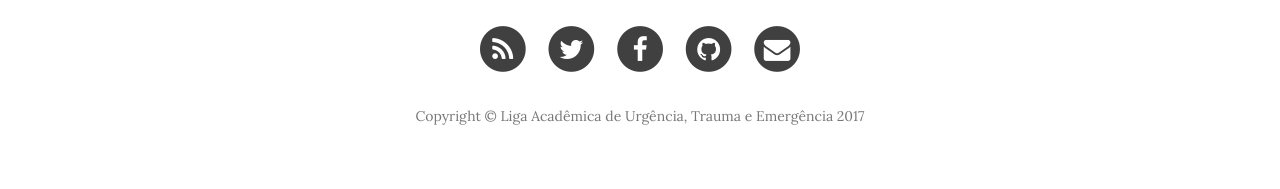
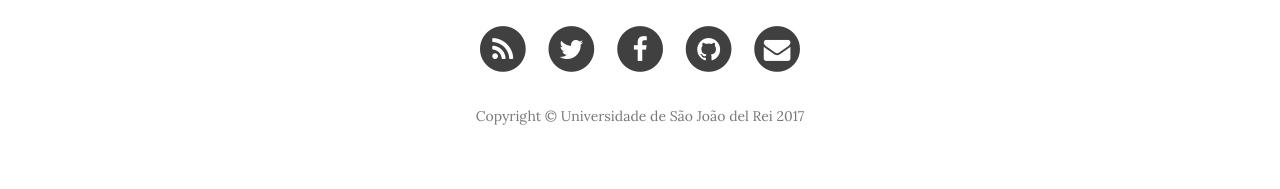
Before and after one commit to liga-academica-urgencia/liga-academica-urgencia.github.io, a Jekyll site: the page built from index.html, in a window 1280 px wide. Shown: the part 1911-2100 px from the top of the page. Built offline with Jekyll 4.4.1, drawn with Linux system fonts in a browser that asks for light colours; nearby versions of some CDN libraries; the list of posts is cut into pages by our own code.

Commit message:
adição da configuração

```diff
--- a/_config.yml
+++ b/_config.yml
@@ -2,7 +2,7 @@
 title: Liga Acadêmica de Urgência, Trauma e Emergência
 header-img: img/home-bg.jpg
 email: your-email@yourdomain.com
-copyright_name: Liga Acadêmica de Urgência, Trauma e Emergência
+copyright_name: Universidade de São João del Rei
 description: "Liga Acadêmica de Urgência, Trauma e Emergência da Universidade de São João del Rei"
 baseurl: ""
 url: "http://yourdomain.com"
```
